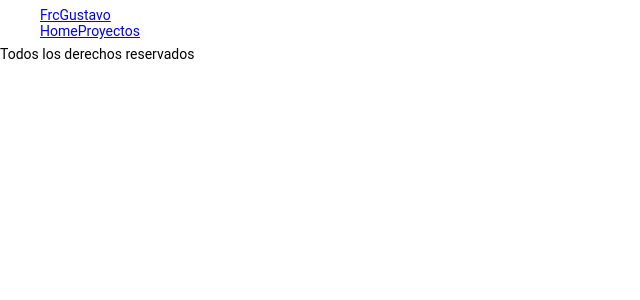
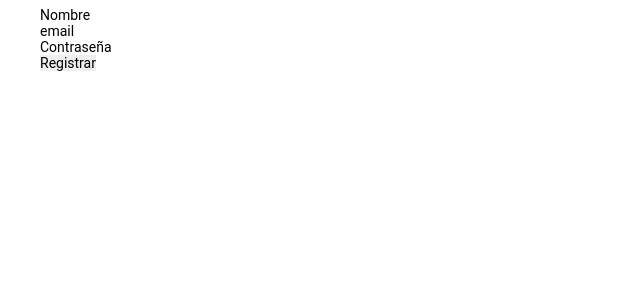
Before and after one commit to FrcGustavo/ME, a React app: page /auth/login in a window 1280 px wide. Shown: the top 300 px of the page, without its empty margins (0-640 px from the left). Built offline with nearby package versions, Linux system fonts and the light colour scheme; no server answers.

Commit message:
add Auth/Register

```diff
--- /dev/null
+++ b/src/modules/Auth/Auth.jsx
@@ -0,0 +1,18 @@
+import React from 'react';
+import { Switch, Route, Redirect } from 'react-router-dom';
+
+import Register from './containers/Register';
+
+const Main = () => (
+  <>
+    <main className="auth-main main">
+      <Switch>
+        <Route exact path="/auth/login" component={Register} />
+        <Route exact path="/auth/register" component={Register} />
+        <Redirect to="/auth/register" />
+      </Switch>
+    </main>
+  </>
+);
+
+export default Main;
--- /dev/null
+++ b/src/modules/Auth/containers/Register.jsx
@@ -0,0 +1,37 @@
+/* eslint-disable jsx-a11y/label-has-associated-control */
+import React from 'react';
+//import firebase from '../../../utils/firebase';
+import {  } from 'firebase/auth';
+
+const Register = () => {
+  //const firebase = fire.getFire();
+  //console.log(firebase.auth().createUserWithEmailAndPassword());
+
+  function handleSubmit(e) {
+    e.preventDefault();
+    firebase.auth().createUserWithEmailAndPassword('hello@mail.com', '123456');
+    console.log('HOLA');
+  }
+
+  return (
+    <form onSubmit={handleSubmit}>
+      <div>
+        <label htmlFor="name">Nombre</label>
+        <input type="text" id="name" name="name" />
+      </div>
+      <div>
+        <label htmlFor="email">email</label>
+        <input type="text" id="email" name="email" />
+      </div>
+      <div>
+        <label htmlFor="password">Contraseña</label>
+        <input type="text" id="password" name="password" />
+      </div>
+      <div>
+        <input type="submit" value="Registrar" />
+      </div>
+    </form>
+  );
+};
+
+export default Register;
--- a/src/routes/app.jsx
+++ b/src/routes/app.jsx
@@ -4,6 +4,7 @@ import * as firebase from 'firebase/app';
 import { firebaseConfig } from '../config';
 
 import Main from '../modules/Main';
+import Auth from '../modules/Auth/Auth';
 import Admin from '../modules/Admin/Admin';
 
 import '../assets/styles/app.scss';
@@ -16,6 +17,11 @@ const App = () => {
     if (url === 'admin') {
       return <Admin />;
     }
+
+    if (url === 'auth') {
+      return <Auth />;
+    }
+
     return <Main /> ;
   }
 
```
